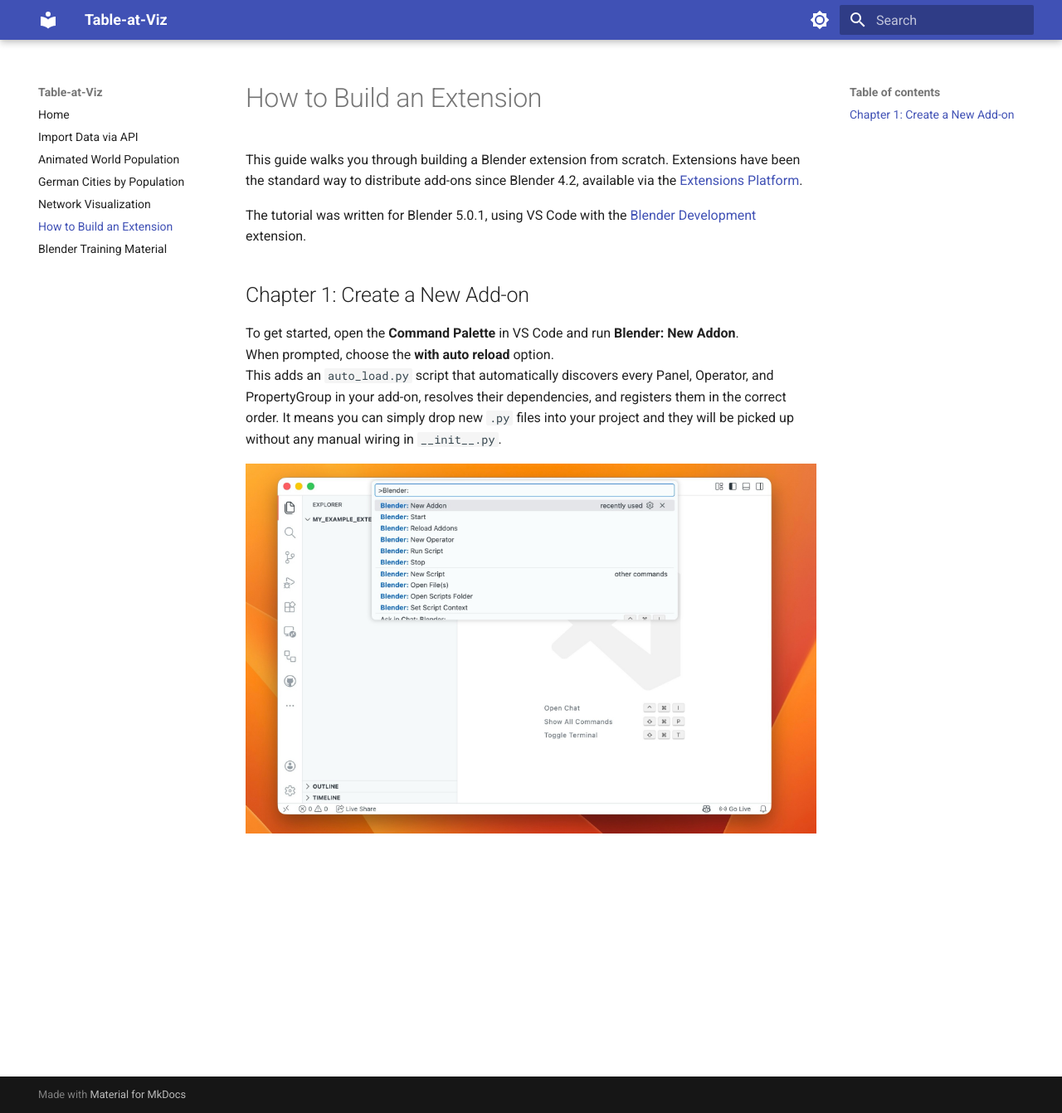
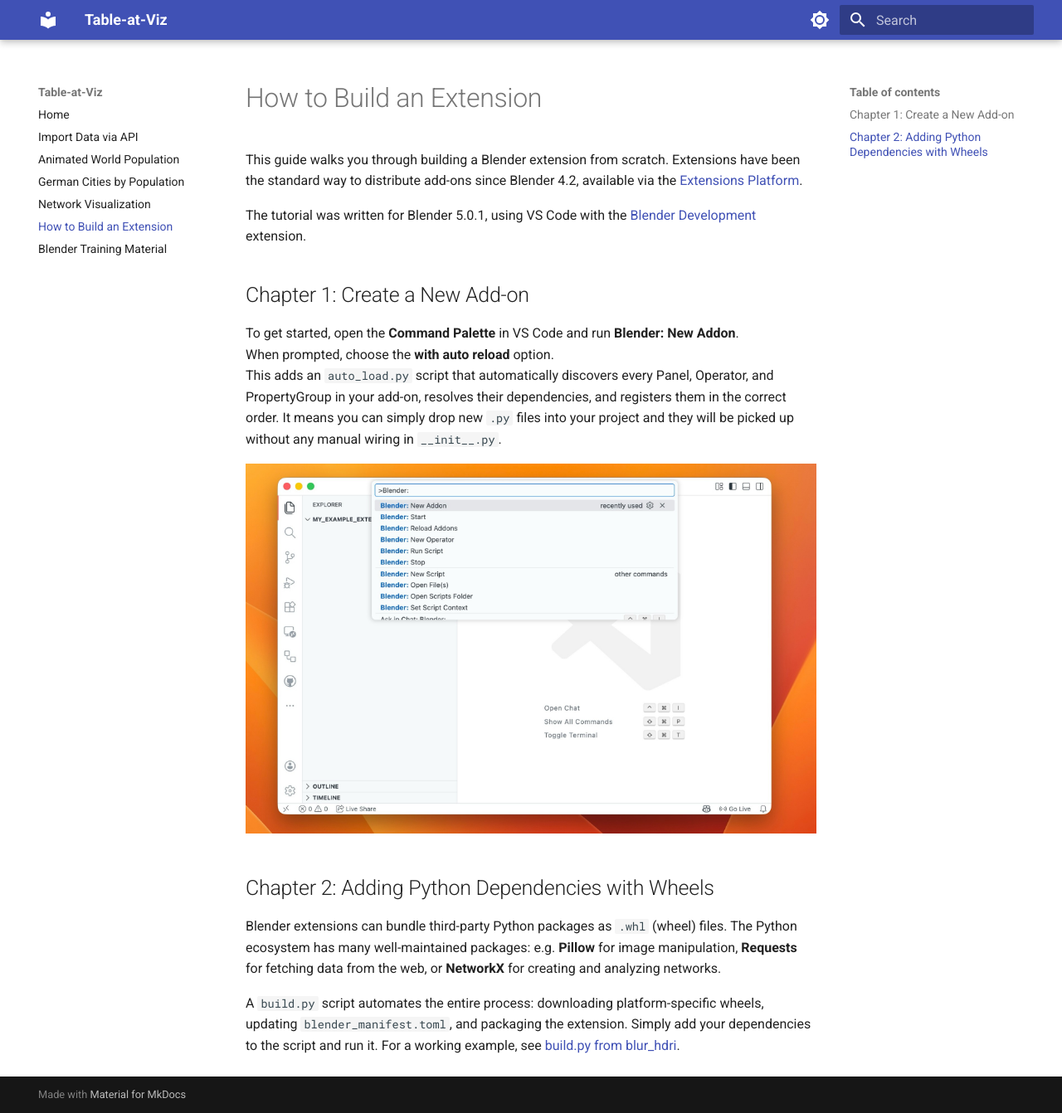
Before and after one commit to kolibril13/Table-at-Viz, an MkDocs documentation site: the page built from docs/how-to-build-an-extension.md, in a window 1280 px wide and 1342 px high. Shown: the whole window at 83% size. Built offline with MkDocs 1.6.1 and Material for MkDocs 9.7.7, drawn with Linux system fonts in a browser that asks for light colours.

Commit message:
build script

```diff
--- a/docs/how-to-build-an-extension.md
+++ b/docs/how-to-build-an-extension.md
@@ -15,3 +15,9 @@
 This adds an `auto_load.py` script that automatically discovers every Panel, Operator, and PropertyGroup in your add-on, resolves their dependencies, and registers them in the correct order. It means you can simply drop new `.py` files into your project and they will be picked up without any manual wiring in `__init__.py`.
 
 ![Blender New Addon command in VS Code](assets/blender-new-addon-command.png)
+
+## Chapter 2: Adding Python Dependencies with Wheels
+
+Blender extensions can bundle third-party Python packages as `.whl` (wheel) files. The Python ecosystem has many well-maintained packages: e.g. **Pillow** for image manipulation, **Requests** for fetching data from the web, or **NetworkX** for creating and analyzing networks.
+
+A `build.py` script automates the entire process: downloading platform-specific wheels, updating `blender_manifest.toml`, and packaging the extension. Simply add your dependencies to the script and run it. For a working example, see [build.py from blur_hdri](https://github.com/kolibril13/blur_hdri/blob/main/build.py).
```
